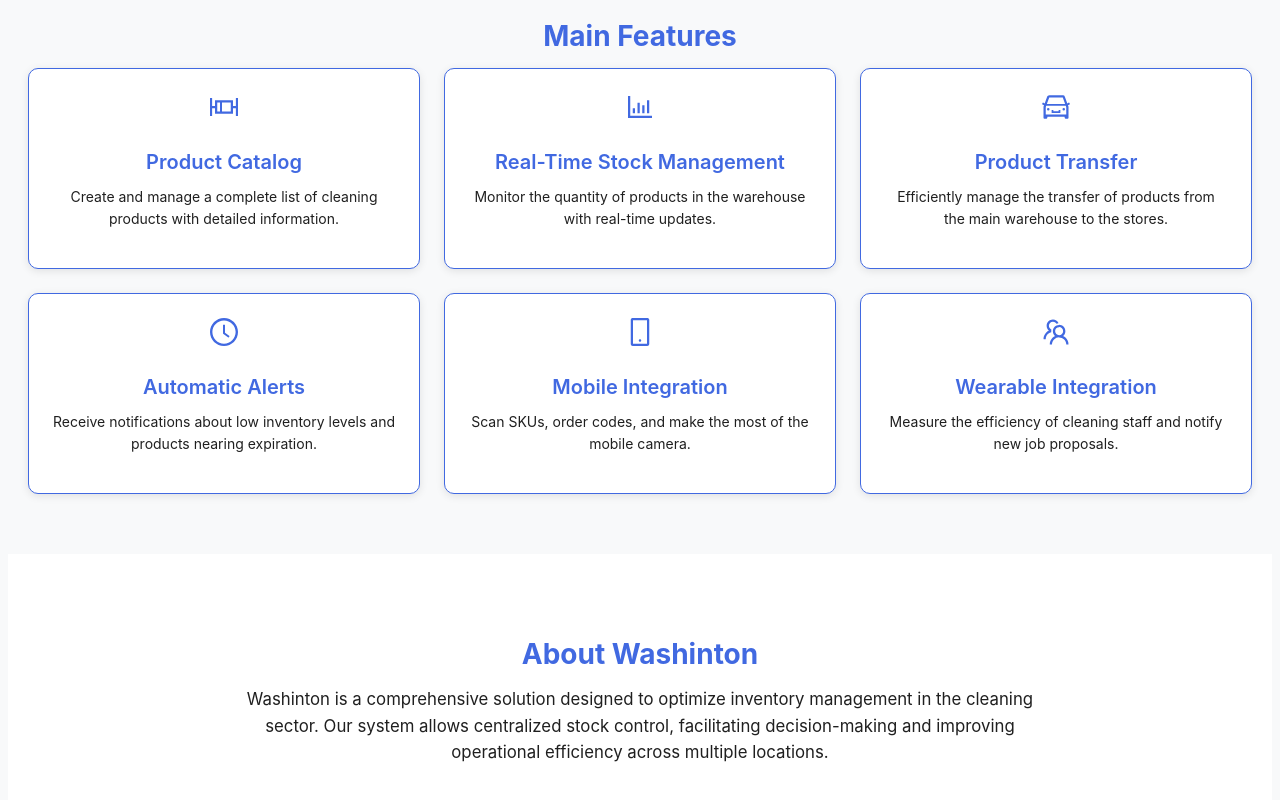
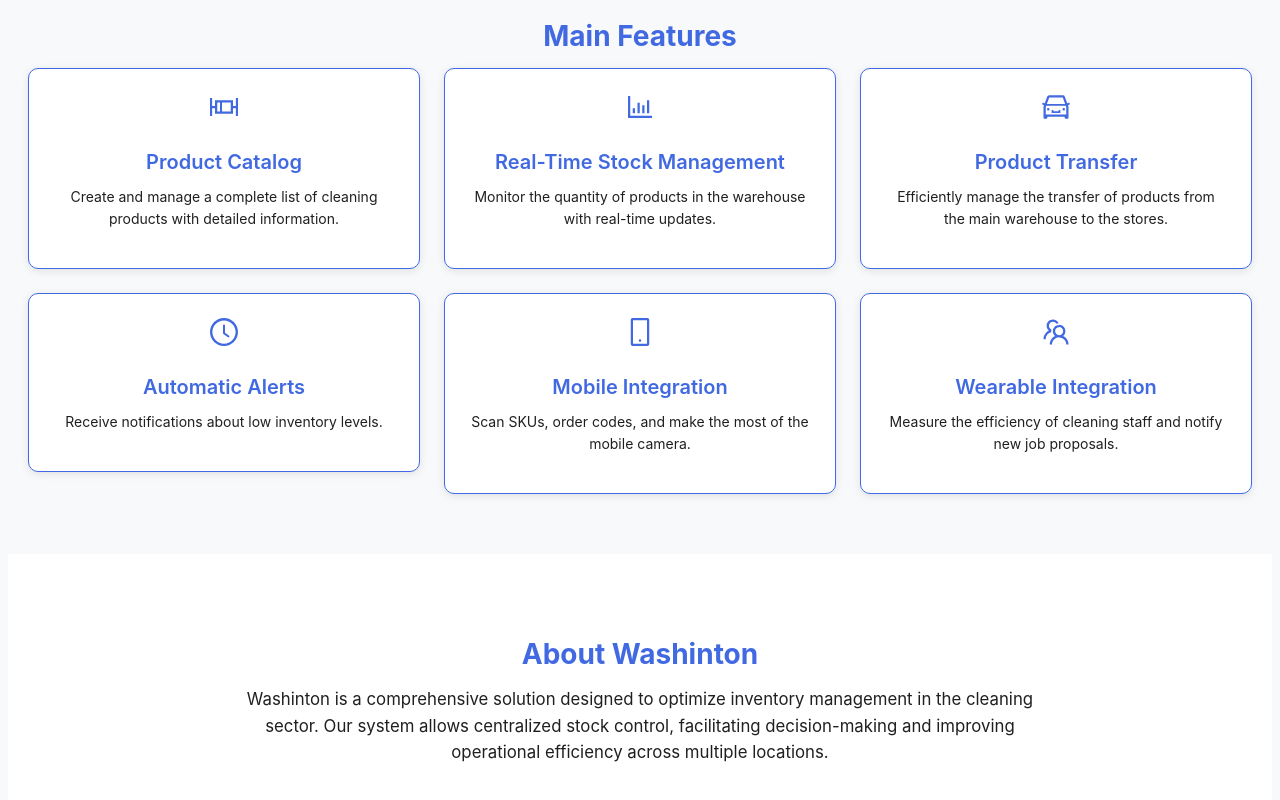
Before and after one commit to WashintonDev/WashintonFrontend, a React (Vite) app: page / in a window 1280 px wide. Shown: the part 530-1330 px from the top of the page. Built offline with nearby package versions, Linux system fonts and the light colour scheme; no server answers; sample sign-in values are in the browser's storage.

Commit message:
NEW COMPLEMENTS the portal front

```diff
--- a/src/pages/Home/Home.jsx
+++ b/src/pages/Home/Home.jsx
@@ -100,7 +100,7 @@ export default function Home() {
             <FeatureCard
               icon={<ClockCircleOutlined className="feature-icon" style={{ color: '#4169e1', fontSize: '2em' }} />}
               title="Automatic Alerts"
-              description="Receive notifications about low inventory levels and products nearing expiration."
+              description="Receive notifications about low inventory levels."
             />
             <FeatureCard
               icon={<MobileOutlined className="feature-icon" style={{ color: '#4169e1', fontSize: '2em' }} />}
```
